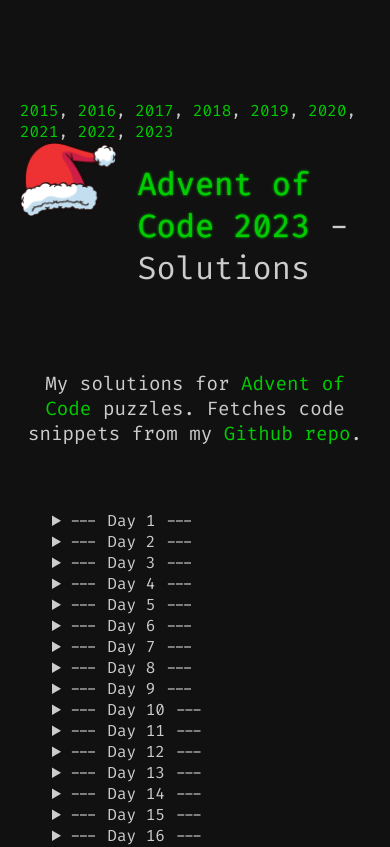
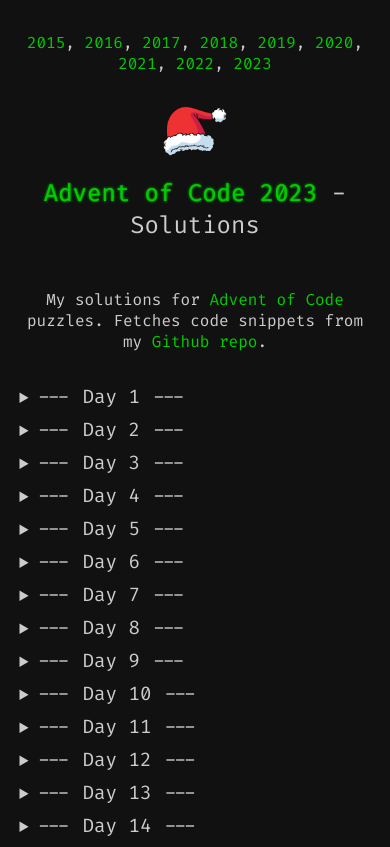
Before and after one commit to jorgenlt/aoc-solutions, a React (Vite) app: page / in a window 390 px wide. Shown: the top 847 px of the page. Built offline with nearby package versions, Linux system fonts and the light colour scheme; no server answers.

Commit message:
optimze for mobile and clean up

```diff
--- a/src/App.jsx
+++ b/src/App.jsx
@@ -2,8 +2,8 @@
 import { useState, useEffect } from "react";
 import { useDispatch, useSelector } from "react-redux";
 import { setYear, fetchCodeSnippetsAsync } from "./features/aoc/aocSlice";
-import Year from "./components/Year";
-import Loading from "./components/Loading";
+import Header from "./components/Header";
+import Main from './components/Main'
 import Footer from "./components/Footer";
 
 const App = () => {
@@ -29,67 +29,16 @@
 
   return (
     <>
-      <header>
-        <div>
-          <a onClick={() => handleSetYear(2015)}>2015</a>,{" "}
-          <a onClick={() => handleSetYear(2016)}>2016</a>,{" "}
-          <a onClick={() => handleSetYear(2017)}>2017</a>,{" "}
-          <a onClick={() => handleSetYear(2018)}>2018</a>,{" "}
-          <a onClick={() => handleSetYear(2019)}>2019</a>,{" "}
-          <a onClick={() => handleSetYear(2020)}>2020</a>,{" "}
-          <a onClick={() => handleSetYear(2021)}>2021</a>,{" "}
-          <a onClick={() => handleSetYear(2022)}>2022</a>,{" "}
-          <a onClick={() => handleSetYear(2023)}>2023</a>
-        </div>
-        <div className="banner">
-          <div id="xmas--hat">
-            <img
-              src="/santa-hat.png"
-              alt="Santa's hat"
-              height={75}
-              style={{ marginRight: "20px" }}
-            />
-          </div>
-          <h1>
-            <span>
-              Advent of Code{" "}
-              <span className={`year ${isYearVisible ? "" : "fade-out"}`}>
-                {currentYear}
-              </span>
-            </span>{" "}
-            - Solutions
-          </h1>
-        </div>
-      </header>
-
-      <main>
-        <div>
-          <h4>
-            My solutions for{" "}
-            <a
-              href="https://adventofcode.com/"
-              target="_blank"
-              rel="noreferrer"
-            >
-              Advent of Code
-            </a>{" "}
-            puzzles. Fetches code snippets from my{" "}
-            <a
-              href="https://github.com/jorgenlt/advent-of-code"
-              target="_blank"
-              rel="noopener noreferrer"
-            >Github repo</a>
-            .
-          </h4>
-        </div>
-
-        {status === "loading" && <Loading />}
-
-        {status === "failed" && <p>{error}</p>}
-
-        <Year isVisible={isYearVisible} />
-      </main>
-
+      <Header
+        isYearVisible={isYearVisible}
+        handleSetYear={handleSetYear}
+        currentYear={currentYear}
+      />
+      <Main
+        isYearVisible={isYearVisible}
+        status={status}
+        error={error}
+      />
       <Footer />
     </>
   );
--- a/src/components/Day.jsx
+++ b/src/components/Day.jsx
@@ -2,8 +2,12 @@
 import { tomorrowNightBright } from "react-syntax-highlighter/dist/cjs/styles/hljs";
 
 const Day = (props) => {
-  const isPartOneCompleted = props.codePart1 ? props.codePart1[0] !== " " : false;
-  const isPartTwoCompleted = props.codePart2 ? props.codePart2[0] !== " " : false;
+  const isPartOneCompleted = props.codePart1
+    ? props.codePart1[0] !== " "
+    : false;
+  const isPartTwoCompleted = props.codePart2
+    ? props.codePart2[0] !== " "
+    : false;
 
   return (
     <details className="puzzle">
@@ -13,17 +17,20 @@
       <div>
         {!isPartOneCompleted && !isPartTwoCompleted ? (
           <p>
-            {" "}
             <a href={props.link} target="_blank" rel="noopener noreferrer">
               Puzzle
             </a>{" "}
             not yet completed
           </p>
         ) : (
-          <a href={props.link} target="_blank" rel="noopener noreferrer">
-            Puzzle
-          </a>
+          <p>
+            See{" "}
+            <a href={props.link} target="_blank" rel="noopener noreferrer">
+              puzzle
+            </a>
+          </p>
         )}
+
         {isPartOneCompleted && (
           <>
             <h4>--- Part 1 ---</h4>
@@ -35,9 +42,10 @@
             </SyntaxHighlighter>
           </>
         )}
+
         {isPartTwoCompleted && (
           <>
-            <br/>
+            <br />
             <h4>--- Part 2 ---</h4>
             <SyntaxHighlighter
               language="javascript"
--- /dev/null
+++ b/src/components/Header.jsx
@@ -0,0 +1,36 @@
+const Header = (props) => {
+  return (
+    <header>
+      <div id="set-year">
+        <a onClick={() => props.handleSetYear(2015)}>2015</a>,{" "}
+        <a onClick={() => props.handleSetYear(2016)}>2016</a>,{" "}
+        <a onClick={() => props.handleSetYear(2017)}>2017</a>,{" "}
+        <a onClick={() => props.handleSetYear(2018)}>2018</a>,{" "}
+        <a onClick={() => props.handleSetYear(2019)}>2019</a>,{" "}
+        <a onClick={() => props.handleSetYear(2020)}>2020</a>,{" "}
+        <a onClick={() => props.handleSetYear(2021)}>2021</a>,{" "}
+        <a onClick={() => props.handleSetYear(2022)}>2022</a>,{" "}
+        <a onClick={() => props.handleSetYear(2023)}>2023</a>
+      </div>
+      <div className="banner">
+        <div id="xmas-hat">
+          <img
+            src="/santa-hat.png"
+            alt="Santa's hat"
+          />
+        </div>
+        <h1>
+          <span>
+            Advent of Code{" "}
+            <span className={`year ${props.isYearVisible ? "" : "fade-out"}`}>
+              {props.currentYear}
+            </span>
+          </span>{" "}
+          - Solutions
+        </h1>
+      </div>
+    </header>
+  );
+};
+
+export default Header;
--- /dev/null
+++ b/src/components/Main.jsx
@@ -0,0 +1,34 @@
+import Year from "./Year";
+import Loading from "./Loading";
+
+const Main = (props) => {
+  return (
+    <main>
+      <div>
+        <h4>
+          My solutions for{" "}
+          <a href="https://adventofcode.com/" target="_blank" rel="noreferrer">
+            Advent of Code
+          </a>{" "}
+          puzzles. Fetches code snippets from my{" "}
+          <a
+            href="https://github.com/jorgenlt/advent-of-code"
+            target="_blank"
+            rel="noopener noreferrer"
+          >
+            Github repo
+          </a>
+          .
+        </h4>
+      </div>
+
+      {props.status === "loading" && <Loading />}
+
+      {props.status === "failed" && <p>{props.error}</p>}
+
+      <Year isVisible={props.isYearVisible} />
+    </main>
+  );
+};
+
+export default Main;
--- a/src/styles/components/_footer.scss
+++ b/src/styles/components/_footer.scss
@@ -4,3 +4,11 @@
   justify-content: center;
   align-items: center;
 }
+
+@media screen and (max-width: 800px) {
+ footer {
+  div {
+    text-align: center;
+  }
+ }
+}
--- /dev/null
+++ b/src/styles/components/_header.scss
@@ -0,0 +1,48 @@
+header {
+  padding: 60px 0px;
+  display: flex;
+  justify-content: center;
+  align-items: center;
+  flex-direction: column;
+}
+
+.banner {
+  display: flex;
+}
+
+#xmas-hat {
+  margin-right: 1rem;
+
+  img {
+    height: 75px;
+  }
+}
+
+@media screen and (max-width: 800px) {
+  header {
+    gap: 2rem;
+    padding: 2rem 0;
+  }
+
+  #set-year {
+    text-align: center;
+  }
+
+  .banner {
+    flex-direction: column;
+    align-items: center;
+
+    h1 {
+      font-size: 1.5rem;
+      text-align: center;
+    }
+  }
+
+  #xmas-hat {
+    margin-right: 0;
+
+    img {
+      height: 50px;
+    }
+  }
+}
--- a/src/styles/components/_index.scss
+++ b/src/styles/components/_index.scss
@@ -2,3 +2,5 @@
 @import "loading";
 @import "year";
 @import "footer";
+@import "header";
+@import "main";
--- /dev/null
+++ b/src/styles/components/_main.scss
@@ -0,0 +1,47 @@
+main {
+  div {
+    h4 {
+      text-align: center;
+      margin: 0 0 4rem 0;
+    }
+  }
+
+  article {
+    h2 {
+      display: inline;
+      margin: 1rem 0;
+    }
+
+    div {
+      h4 {
+        margin: 2rem 0 1rem 0;
+        text-align: left;
+      }
+    }
+  }
+}
+
+summary:hover {
+  cursor: pointer;
+}
+
+details[open] summary {
+  color: $highlight;
+}
+
+@media screen and (max-width: 800px) {
+  main {
+    div {
+      h4 {
+        font-size: 1rem;
+        margin: 0 0 2rem 0;
+      }
+    }
+
+    article {
+      display: flex;
+      flex-direction: column;
+      gap: 0.5rem;
+    }
+  }
+}
--- a/src/styles/components/_puzzle.scss
+++ b/src/styles/components/_puzzle.scss
@@ -6,7 +6,7 @@
 
 .puzzle-summary {
   h2 {
-    font-size: 1rem;
+    font-size: 1.2rem;
     font-weight: 400;
   }
 
--- a/src/styles/config/_base.scss
+++ b/src/styles/config/_base.scss
@@ -4,17 +4,16 @@
 
 :root {
   color: $text;
-}
-
-h1, h2, h3, h4 {
-  font-weight: 400;
+  display: flex;
+  flex-direction: column;
+  align-items: center;
 }
 
 body {
   background-color: $background;
   color: $text;
   font-family: "Fira Code", monospace;
-  margin: 20px;
+  margin: 0 5rem;
 
   a {
     color: $highlight;
@@ -28,16 +27,11 @@
   }
 }
 
-header {
-  padding: 60px 0px;
-  display: flex;
-  justify-content: center;
-  align-items: center;
-  flex-direction: column;
-}
-
-.banner {
-  display: flex;
+h1,
+h2,
+h3,
+h4 {
+  font-weight: 400;
 }
 
 h1 {
@@ -47,79 +41,9 @@
   }
 }
 
-main {
-  div {
-    h4 {
-      text-align: center;
-      margin: 0 0 4rem 0;
-    }
+@media screen and (max-width: 800px) {
+  body {
+    margin: 0;
+    max-width: 90vw;
   }
 }
-
-article {
-  margin: 0 2rem;
-
-  h2 {
-    display: inline;
-    margin: 1rem 0;
-  }
-
-  div {
-    h4 {
-      margin: 2rem 0 1rem 0;
-      text-align: left;
-    }
-  }
-}
-
-summary:hover {
-  cursor: pointer;
-}
-
-details[open] summary {
-  color: $highlight;
-}
-
-pre {
-  width: auto;
-  padding: 0 3rem 1rem 0;
-  background-color: rgb(16, 16, 26);
-}
-
-.red {
-  color: red;
-}
-
-.gold {
-  color: gold;
-}
-
-.white {
-  color: white;
-}
-
-@media screen and (max-width: 600px) {
-  header {
-    padding-top: 5rem;
-  }
-
-  h1 {
-    font-size: 2rem;
-  }
-
-  main {
-    div {
-      h4 {
-        font-size: 1.2rem;
-      }
-    }
-  }
-}
-
-#codepen-badge {
-  position: absolute;
-  top: 3%;
-  left: 2%;
-  padding: 1rem;
-  border-radius: 2rem;
-}
```
